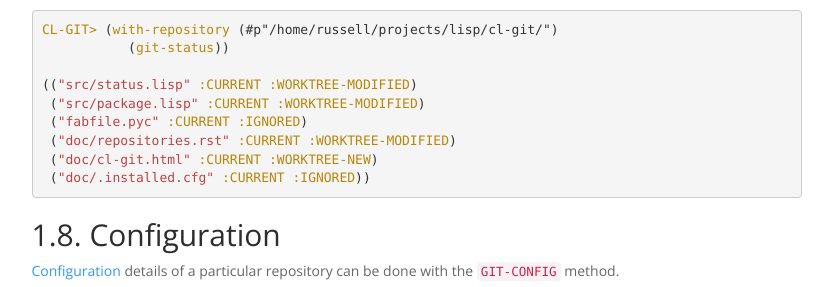
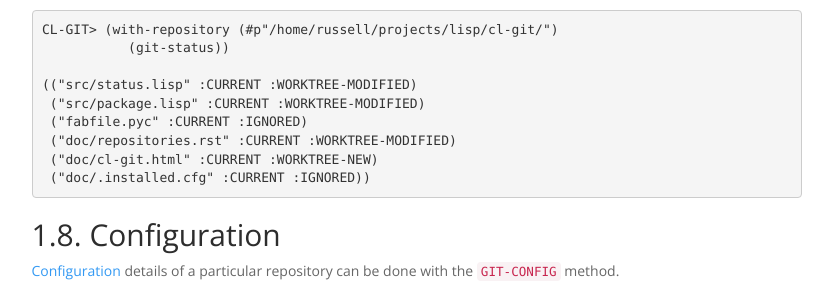
Before and after one commit to russell/cl-git, a Sphinx documentation site: the page built from doc/repositories.rst, in a window 1280 px wide and 900 px high, scrolled down 1849 px, cut to the strip 418-705 px from the top of the window. Shown: the whole strip, without its empty margins (331-1164 px from the left). Built offline with Sphinx 7.4.7, drawn with Linux system fonts in a browser that asks for light colours; cross-references to code outside the pages are shown as plain code; some of the changed text lies outside the part shown.

Commit message:
Formatting cleanup.

```diff
--- a/doc/index.rst
+++ b/doc/index.rst
@@ -65,8 +65,8 @@
    :numbered:
 
    repositories
+   references
    objects
-   references
    tag
    commits
    tree
--- a/doc/repositories.rst
+++ b/doc/repositories.rst
@@ -108,7 +108,7 @@
 .. cl:function:: repository-status
 
 
-.. code-block:: common-lisp
+.. code-block:: common-lisp-repl
 
    CL-GIT> (with-repository (#p"/home/russell/projects/lisp/cl-git/")
               (git-status))
```
Also changed, not shown: 6 other files.
